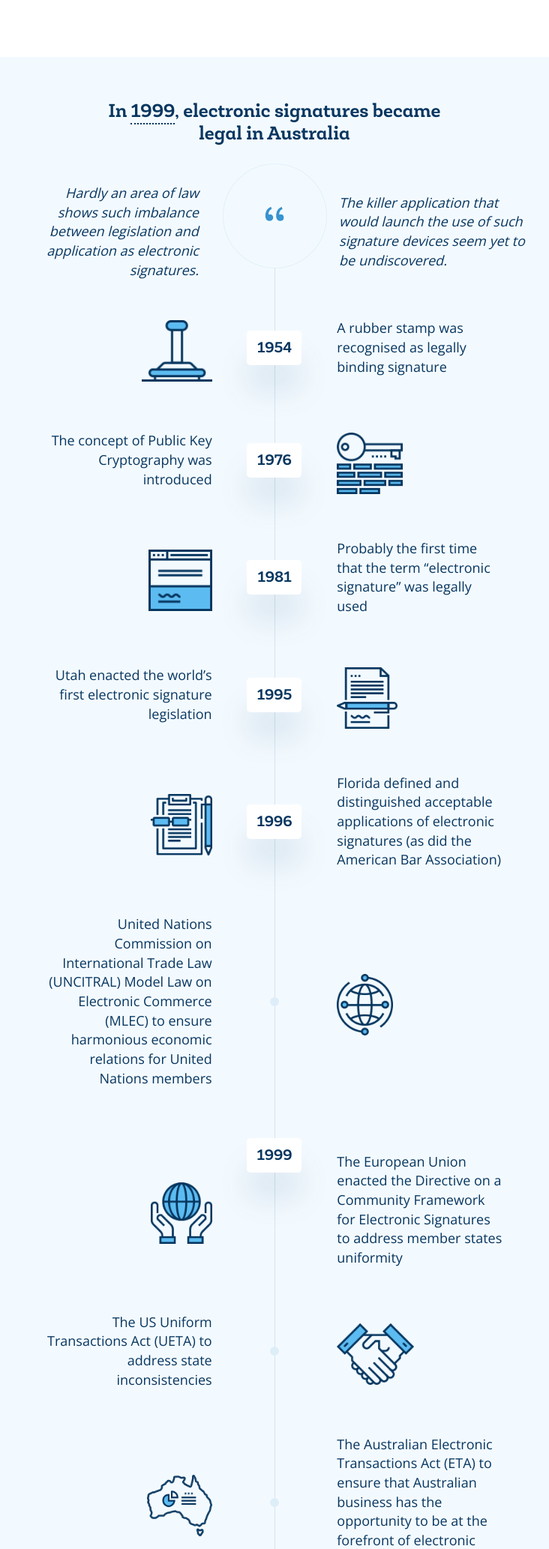
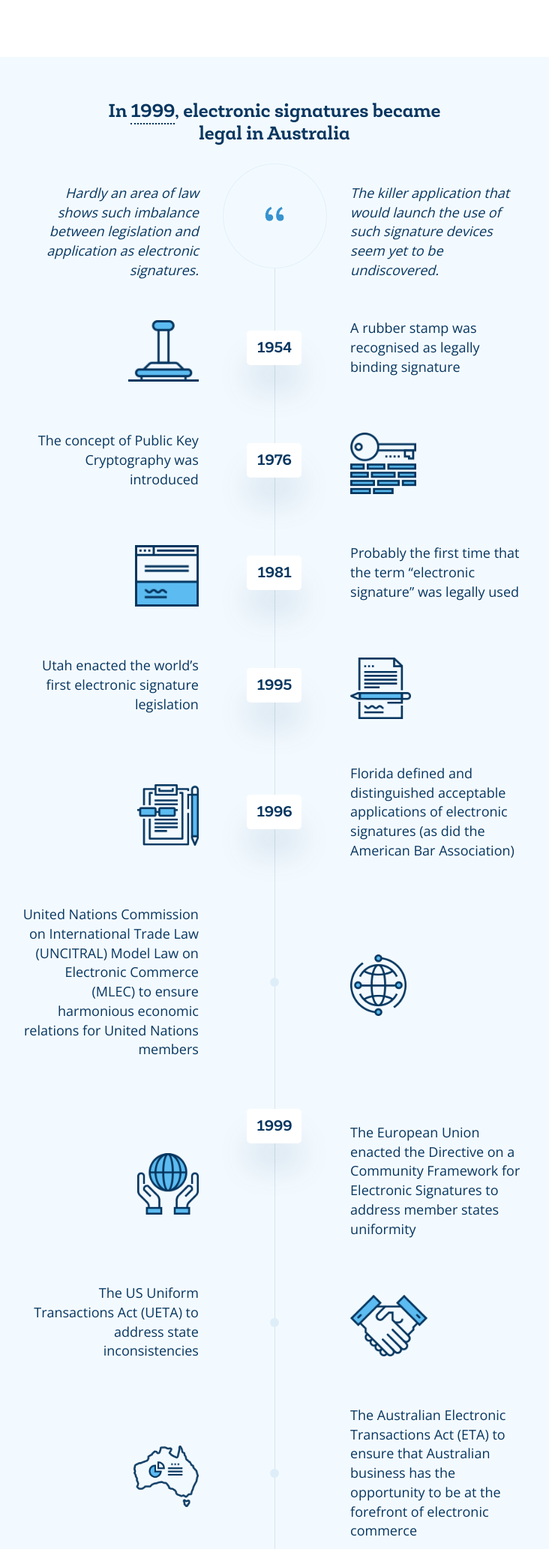
Before and after one commit to webmaxdev0110/digi-django, a Django app: page / in a window 1280 px wide. Shown: the part 3052-5118 px from the top of the page at 75% size, without its empty margins (274-1006 px from the left). Run offline with Django 3.2, Linux system fonts and the light colour scheme; some libraries are stand-ins or nearby versions.

Commit message:
Optimised layout for history section

```diff
--- a/public/templates/home.html
+++ b/public/templates/home.html
@@ -367,7 +367,7 @@
             <div class="timeline">
                 <div class="cd-timeline-block">
                     <div class="row">
-                        <div class="col-xs-12 col-sm-6 col-sm-push-3">
+                        <div class="col-xs-12 col-sm-10 col-sm-push-1 col-md-8 col-md-push-2">
                             <div class="row">
                                 <div class="col-xs-5 vcentre">
                                     <div class="side-content left-side-content">
@@ -394,7 +394,7 @@
 
                 <div class="cd-timeline-block">
                     <div class="row">
-                        <div class="col-xs-12 col-sm-6 col-sm-push-3">
+                        <div class="col-xs-12 col-sm-10 col-sm-push-1 col-md-8 col-md-push-2">
                             <div class="row">
                                 <div class="col-xs-5 vcentre">
                                     <div class="side-content left-side-content dark-blue text-wrapper">
@@ -421,7 +421,7 @@
 
                 <div class="cd-timeline-block">
                     <div class="row">
-                        <div class="col-xs-12 col-sm-6 col-sm-push-3">
+                        <div class="col-xs-12 col-sm-10 col-sm-push-1 col-md-8 col-md-push-2">
                             <div class="row">
                                 <div class="col-xs-5 vcentre">
                                     <div class="side-content left-side-content">
@@ -449,7 +449,7 @@
 
                 <div class="cd-timeline-block">
                     <div class="row">
-                        <div class="col-xs-12 col-sm-6 col-sm-push-3">
+                        <div class="col-xs-12 col-sm-10 col-sm-push-1 col-md-8 col-md-push-2">
                             <div class="row">
                                 <div class="col-xs-5 vcentre">
                                     <div class="side-content left-side-content dark-blue text-wrapper">
@@ -475,7 +475,7 @@
                 </div>
                 <div class="cd-timeline-block">
                     <div class="row">
-                        <div class="col-xs-12 col-sm-6 col-sm-push-3">
+                        <div class="col-xs-12 col-sm-10 col-sm-push-1 col-md-8 col-md-push-2">
                             <div class="row">
                                 <div class="col-xs-5 vcentre">
                                     <div class="side-content left-side-content">
@@ -503,7 +503,7 @@
                 </div>
                 <div class="cd-timeline-block">
                     <div class="row">
-                        <div class="col-xs-12 col-sm-6 col-sm-push-3">
+                        <div class="col-xs-12 col-sm-10 col-sm-push-1 col-md-8 col-md-push-2">
                             <div class="row">
                                 <div class="col-xs-5 vcentre">
                                     <div class="side-content left-side-content dark-blue text-wrapper">
@@ -530,7 +530,7 @@
                 </div>
                 <div class="cd-timeline-block" style="margin-top:85px;">
                     <div class="row">
-                        <div class="col-xs-12 col-sm-6 col-sm-push-3">
+                        <div class="col-xs-12 col-sm-10 col-sm-push-1 col-md-8 col-md-push-2">
                             <div class="row">
                                 <div class="col-xs-5 vcentre">
                                     <div class="side-content left-side-content">
@@ -558,7 +558,7 @@
                 </div>
                 <div class="cd-timeline-block">
                     <div class="row">
-                        <div class="col-xs-12 col-sm-6 col-sm-push-3">
+                        <div class="col-xs-12 col-sm-10 col-sm-push-1 col-md-8 col-md-push-2">
                             <div class="row">
                                 <div class="col-xs-5 vcentre">
                                     <div class="side-content left-side-content dark-blue text-wrapper">
@@ -582,7 +582,7 @@
                 </div>
                 <div class="cd-timeline-block">
                     <div class="row">
-                        <div class="col-xs-12 col-sm-6 col-sm-push-3">
+                        <div class="col-xs-12 col-sm-10 col-sm-push-1 col-md-8 col-md-push-2">
                             <div class="row">
                                 <div class="col-xs-5 vcentre">
                                     <div class="side-content left-side-content">
@@ -610,7 +610,7 @@
                 <div class="cd-timeline-block">
 
                     <div class="row">
-                        <div class="col-xs-12 col-sm-6 col-sm-push-3">
+                        <div class="col-xs-12 col-sm-10 col-sm-push-1 col-md-8 col-md-push-2">
                             <div class="row">
                                 <div class="col-xs-5 vcentre">
                                     <div class="side-content left-side-content dark-blue text-wrapper">
@@ -638,7 +638,7 @@
                 </div>
                 <div class="cd-timeline-block">
                     <div class="row">
-                        <div class="col-xs-12 col-sm-6 col-sm-push-3">
+                        <div class="col-xs-12 col-sm-10 col-sm-push-1 col-md-8 col-md-push-2">
                             <div class="row">
                                 <div class="col-xs-5 vcentre">
                                     <div class="side-content left-side-content">
@@ -666,7 +666,7 @@
                 </div>
                 <div class="cd-timeline-block">
                     <div class="row">
-                        <div class="col-xs-12 col-sm-6 col-sm-push-3">
+                        <div class="col-xs-12 col-sm-10 col-sm-push-1 col-md-8 col-md-push-2">
                             <div class="row">
                                 <div class="col-xs-5 vcentre">
                                     <div class="side-content left-side-content">
@@ -696,7 +696,7 @@
                 </div>
                 <div class="cd-timeline-block">
                     <div class="row">
-                        <div class="col-xs-12 col-sm-6 col-sm-push-3">
+                        <div class="col-xs-12 col-sm-10 col-sm-push-1 col-md-8 col-md-push-2">
                             <div class="row">
                                 <div class="col-xs-5 vcentre">
                                     <div class="side-content left-side-content dark-blue text-wrapper">
@@ -728,7 +728,7 @@
 
     {% endspaceless %}
     <div class="row electronic-signature">
-        <div class="col-xs-12 col-sm-6 col-sm-push-3">
+        <div class="col-xs-12 col-sm-10 col-sm-push-1 col-md-8 col-md-push-2">
             <div class="what-is-electronic-signature-wrapper text-center">
                 <h1 class="dark-blue">Electronic signatures,<br /> what are they?</h1>
                 <div class="icon-illustration-wrapper">
--- a/static/sass/home.scss
+++ b/static/sass/home.scss
@@ -724,7 +724,7 @@ u {
     height: 140px;
     position: relative;
     .quote {
-      width: 150px;
+      width: 100%;
       padding-top: 27px;
       font-style: italic;
       font-size: 18px;
@@ -734,9 +734,6 @@ u {
       }
       @include media('<=xs') {
         font-size: 13px;
-      }
-      &.right-side-content {
-        padding-left: 0;
       }
     }
   }
```
Also changed, not shown: static/stylesheets/home.css.
